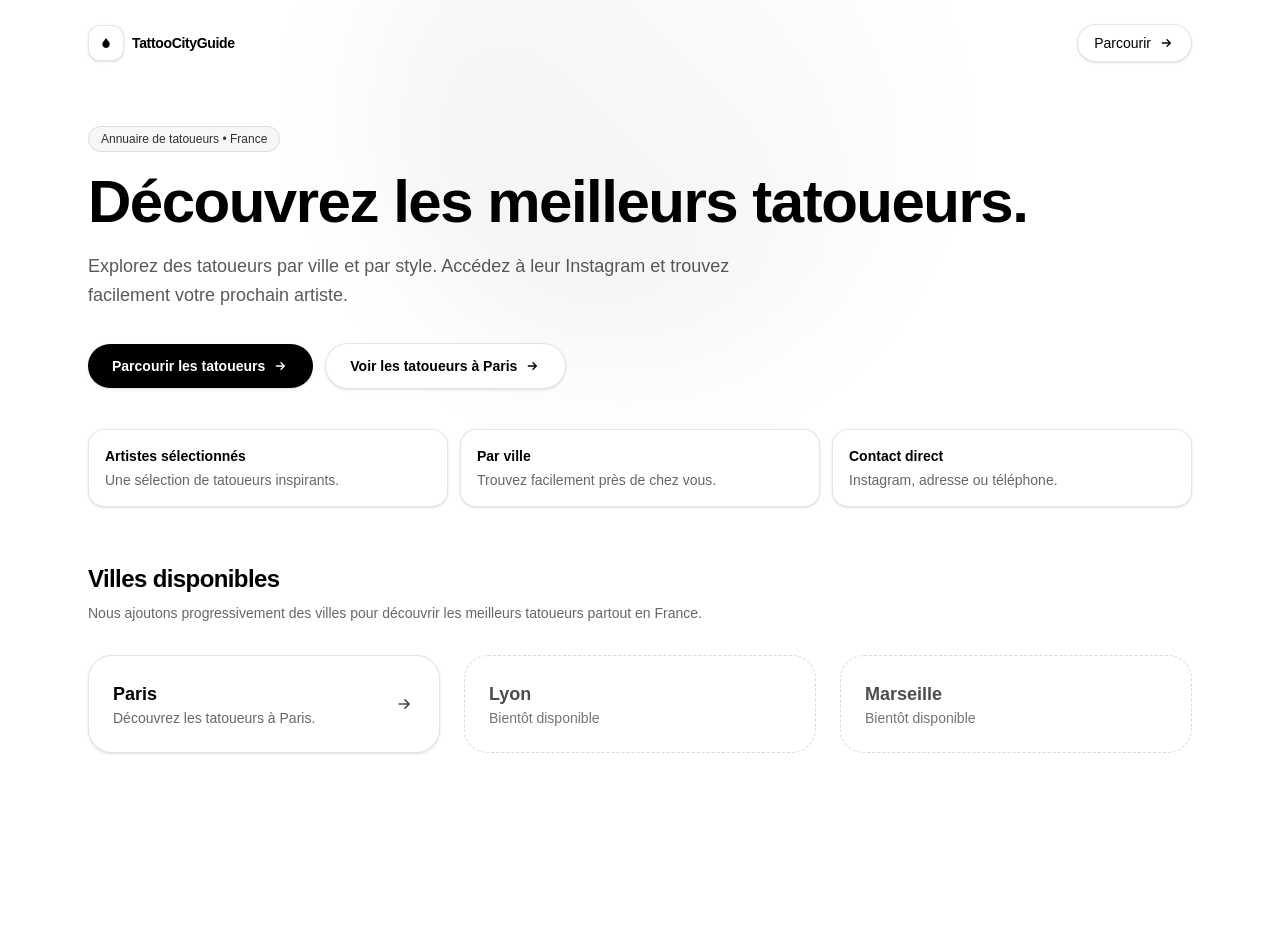
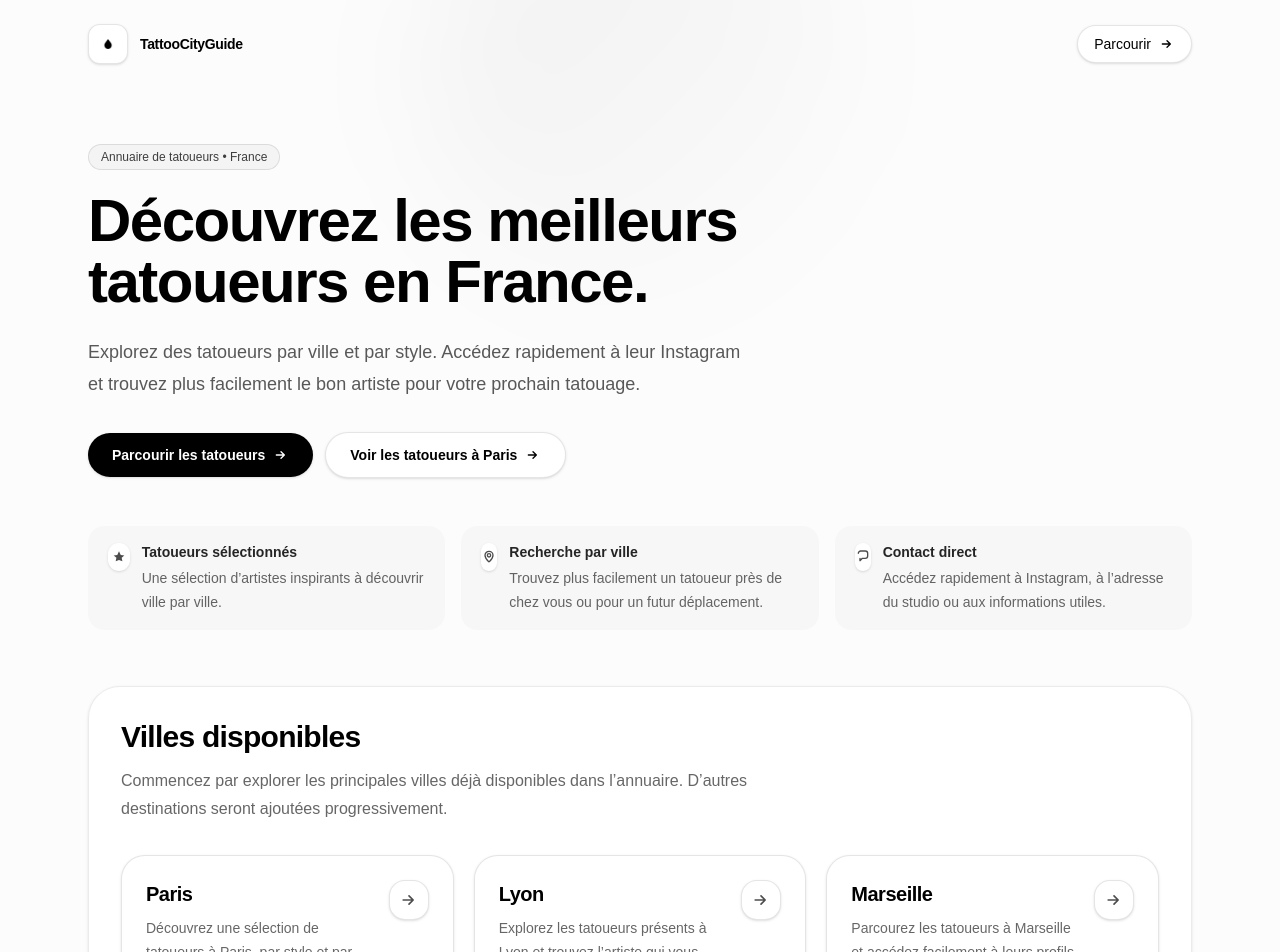
Before and after one commit to tattoo-directory/web, a Next.js app: page / in a window 1280 px wide. Shown: the top 952 px of the page. Before the commit the page ends 833 px from the top, so only its background shows below. Built offline with nearby package versions, Linux system fonts and the light colour scheme.

Commit message:
Deploy latest changes

```diff
--- a/app/page.tsx
+++ b/app/page.tsx
@@ -15,28 +15,125 @@ function ArrowRightIcon(props: React.SVGProps<SVGSVGElement>) {
   );
 }
 
+function StarIcon(props: React.SVGProps<SVGSVGElement>) {
+  return (
+    <svg viewBox="0 0 24 24" fill="none" {...props}>
+      <path
+        d="M12 3.5 14.6 9l5.4.6-4 3.7 1.1 5.2L12 16.6 7 18.5l1.1-5.2-4-3.7L9.4 9 12 3.5Z"
+        fill="currentColor"
+      />
+    </svg>
+  );
+}
+
+function MapPinIcon(props: React.SVGProps<SVGSVGElement>) {
+  return (
+    <svg viewBox="0 0 24 24" fill="none" {...props}>
+      <path
+        d="M12 3.5a6 6 0 0 0-6 6c0 3.9 3.6 7.7 5.2 9.2.4.4 1.1.4 1.6 0C14.4 17.2 18 13.4 18 9.5a6 6 0 0 0-6-6Z"
+        stroke="currentColor"
+        strokeWidth="2"
+      />
+      <circle cx="12" cy="9.5" r="2.5" stroke="currentColor" strokeWidth="2" />
+    </svg>
+  );
+}
+
+function ChatBubbleIcon(props: React.SVGProps<SVGSVGElement>) {
+  return (
+    <svg viewBox="0 0 24 24" fill="none" {...props}>
+      <path
+        d="M5 6.5A3.5 3.5 0 0 1 8.5 3h7A3.5 3.5 0 0 1 19 6.5v4A3.5 3.5 0 0 1 15.5 14H11l-3.5 3.5V14"
+        stroke="currentColor"
+        strokeWidth="2"
+        strokeLinecap="round"
+        strokeLinejoin="round"
+      />
+    </svg>
+  );
+}
+
 function Badge({ children }: { children: React.ReactNode }) {
   return (
-    <span className="inline-flex items-center rounded-full border border-black/10 bg-black/3 px-3 py-1 text-xs font-medium text-black/80">
+    <span className="inline-flex items-center rounded-full border border-black/10 bg-black/[0.03] px-3 py-1 text-xs font-medium text-black/75">
       {children}
     </span>
   );
 }
 
+function FeatureCard({
+  title,
+  description,
+  icon,
+}: {
+  title: string;
+  description: string;
+  icon: React.ReactNode;
+}) {
+  return (
+    <div className="rounded-2xl bg-black/[0.02] px-4 py-3 sm:px-5 sm:py-4">
+      <div className="flex items-start gap-3">
+        <div className="mt-[1px] grid h-7 w-7 place-items-center rounded-full bg-white text-black/70 shadow-sm">
+          {icon}
+        </div>
+        <div>
+          <div className="text-sm font-semibold text-black/85">{title}</div>
+          <div className="mt-1 text-sm leading-6 text-black/60">
+            {description}
+          </div>
+        </div>
+      </div>
+    </div>
+  );
+}
+
+function CityCard({
+  href,
+  name,
+  description,
+}: {
+  href: string;
+  name: string;
+  description: string;
+}) {
+  return (
+    <Link
+      href={href}
+      className="group rounded-3xl border border-black/10 bg-white p-6 shadow-sm transition hover:-translate-y-0.5 hover:shadow-md"
+    >
+      <div className="flex items-start justify-between gap-4">
+        <div>
+          <div className="text-xl font-semibold tracking-tight">{name}</div>
+          <p className="mt-2 text-sm leading-6 text-black/60">{description}</p>
+        </div>
+
+        <div className="grid h-10 w-10 shrink-0 place-items-center rounded-2xl border border-black/10 bg-white shadow-sm">
+          <ArrowRightIcon className="h-5 w-5 text-black/70 transition group-hover:translate-x-0.5" />
+        </div>
+      </div>
+    </Link>
+  );
+}
+
 export default function HomePage() {
   return (
-    <main className="min-h-screen bg-white text-black">
-      {/* Décor */}
+    <main className="min-h-screen bg-[#fcfcfc] text-black">
+      {/* Décor léger */}
       <div className="pointer-events-none absolute inset-0 overflow-hidden">
-        <div className="absolute -top-40 left-1/2 h-[520px] w-[520px] -translate-x-1/2 rounded-full bg-linear-to-tr from-black/6 via-black/3 to-transparent blur-3xl" />
+        <div className="absolute -top-32 left-1/2 h-[420px] w-[420px] -translate-x-1/2 rounded-full bg-gradient-to-br from-black/[0.05] via-black/[0.025] to-transparent blur-3xl" />
       </div>
 
       <div className="relative">
         {/* Header */}
         <header className="mx-auto flex max-w-6xl items-center justify-between px-6 py-6">
-          <Link href="/" className="inline-flex items-center gap-2">
-          <div className="grid h-9 w-9 place-items-center rounded-xl border border-black/10 bg-white shadow-sm">
-      <Image src="/favicon.png" alt="TattooCityGuide" width={20} height={20} />
+          <Link href="/" className="inline-flex items-center gap-3">
+            <div className="grid h-10 w-10 place-items-center rounded-xl border border-black/10 bg-white shadow-sm">
+              <Image
+                src="/favicon.png"
+                alt="TattooCityGuide"
+                width={20}
+                height={20}
+              />
             </div>
             <span className="text-sm font-semibold tracking-tight">
               TattooCityGuide
@@ -45,7 +142,7 @@ export default function HomePage() {
 
           <Link
             href="/france"
-            className="inline-flex items-center gap-2 rounded-full border border-black/10 bg-white px-4 py-2 text-sm font-medium shadow-sm hover:shadow transition"
+            className="inline-flex items-center gap-2 rounded-full border border-black/10 bg-white px-4 py-2 text-sm font-medium shadow-sm transition hover:shadow-md"
           >
             Parcourir
             <ArrowRightIcon className="h-4 w-4" />
@@ -53,24 +150,24 @@ export default function HomePage() {
         </header>
 
         {/* Hero */}
-        <section className="mx-auto max-w-6xl px-6 pt-10 pb-14">
-          <div className="grid gap-10 md:grid-cols-12 md:items-center">
-            <div className="md:col-span-7 md:col-start-1 md:col-end-13">
+        <section className="mx-auto max-w-6xl px-6 pb-14 pt-10 sm:pt-14">
+          <div className="max-w-4xl">
             <Badge>Annuaire de tatoueurs • France</Badge>
 
-              <h1 className="mt-5 text-4xl font-semibold tracking-tight sm:text-5xl md:text-6xl">
-                Découvrez les meilleurs tatoueurs.
+            <h1 className="mt-5 max-w-4xl text-4xl font-semibold tracking-tight sm:text-5xl md:text-6xl md:leading-[1.02]">
+              Découvrez les meilleurs tatoueurs en France.
             </h1>
 
-              <p className="mt-5 max-w-2xl text-base leading-relaxed text-black/65 sm:text-lg">
-                Explorez des tatoueurs par ville et par style. Accédez à leur
-                Instagram et trouvez facilement votre prochain artiste.
+            <p className="mt-6 max-w-2xl text-base leading-8 text-black/65 sm:text-lg">
+              Explorez des tatoueurs par ville et par style. Accédez rapidement
+              à leur Instagram et trouvez plus facilement le bon artiste pour
+              votre prochain tatouage.
             </p>
 
-              <div className="mt-8 flex flex-col gap-3 sm:flex-row sm:items-center">
+            <div className="mt-8 flex flex-col gap-3 sm:flex-row sm:flex-wrap sm:items-center">
               <Link
                 href="/france"
-                  className="inline-flex items-center justify-center gap-2 rounded-full bg-black px-6 py-3 text-sm font-semibold text-white shadow-sm hover:opacity-90 transition"
+                className="inline-flex items-center justify-center gap-2 rounded-full bg-black px-6 py-3 text-sm font-semibold text-white shadow-sm transition hover:opacity-90"
               >
                 Parcourir les tatoueurs
                 <ArrowRightIcon className="h-4 w-4 text-white" />
@@ -78,79 +175,67 @@ export default function HomePage() {
 
               <Link
                 href="/france/paris"
-                  className="inline-flex items-center justify-center gap-2 rounded-full border border-black/10 bg-white px-6 py-3 text-sm font-semibold text-black shadow-sm hover:shadow transition"
+                className="inline-flex items-center justify-center gap-2 rounded-full border border-black/10 bg-white px-6 py-3 text-sm font-semibold text-black shadow-sm transition hover:shadow-md"
               >
                 Voir les tatoueurs à Paris
                 <ArrowRightIcon className="h-4 w-4" />
               </Link>
             </div>
+          </div>
 
           {/* Avantages */}
-              <div className="mt-10 grid gap-3 sm:grid-cols-3">
-                <div className="rounded-2xl border border-black/10 bg-white p-4 shadow-sm">
-                  <div className="text-sm font-semibold">Artistes sélectionnés</div>
-                  <div className="mt-1 text-sm text-black/60">
-                    Une sélection de tatoueurs inspirants.
-                  </div>
-                </div>
-
-                <div className="rounded-2xl border border-black/10 bg-white p-4 shadow-sm">
-                  <div className="text-sm font-semibold">Par ville</div>
-                  <div className="mt-1 text-sm text-black/60">
-                    Trouvez facilement près de chez vous.
-                  </div>
-                </div>
-
-                <div className="rounded-2xl border border-black/10 bg-white p-4 shadow-sm">
-                  <div className="text-sm font-semibold">Contact direct</div>
-                  <div className="mt-1 text-sm text-black/60">
-                    Instagram, adresse ou téléphone.
-                  </div>
-                </div>
-              </div>
-            </div>
+          <div className="mt-12 grid gap-4 sm:grid-cols-2 lg:grid-cols-3">
+            <FeatureCard
+              title="Tatoueurs sélectionnés"
+              description="Une sélection d’artistes inspirants à découvrir ville par ville."
+              icon={<StarIcon className="h-4 w-4" />}
+            />
+            <FeatureCard
+              title="Recherche par ville"
+              description="Trouvez plus facilement un tatoueur près de chez vous ou pour un futur déplacement."
+              icon={<MapPinIcon className="h-4 w-4" />}
+            />
+            <FeatureCard
+              title="Contact direct"
+              description="Accédez rapidement à Instagram, à l’adresse du studio ou aux informations utiles."
+              icon={<ChatBubbleIcon className="h-4 w-4" />}
+            />
           </div>
         </section>
 
-        {/* Villes disponibles */}
+        {/* Villes */}
         <section className="mx-auto max-w-6xl px-6 pb-20">
-          <h2 className="text-2xl font-semibold tracking-tight">
+          <div className="rounded-[2rem] border border-black/8 bg-white/80 p-6 shadow-sm backdrop-blur-sm sm:p-8">
+            <div className="max-w-2xl">
+              <h2 className="text-2xl font-semibold tracking-tight sm:text-3xl">
                 Villes disponibles
               </h2>
 
-          <p className="mt-2 max-w-2xl text-sm text-black/60">
-            Nous ajoutons progressivement des villes pour découvrir les meilleurs
-            tatoueurs partout en France.
-          </p>
-
-          <div className="mt-8 grid grid-cols-1 gap-6 sm:grid-cols-2 lg:grid-cols-3">
-            {/* Paris */}
-            <Link
-              href="/france/paris"
-              className="group rounded-3xl border border-black/10 bg-white p-6 shadow-sm transition hover:-translate-y-0.5 hover:shadow-md"
-            >
-              <div className="flex items-center justify-between">
-                <div>
-                  <div className="text-lg font-semibold">Paris</div>
-                  <p className="text-sm text-black/60">
-                    Découvrez les tatoueurs à Paris.
+              <p className="mt-3 text-sm leading-7 text-black/60 sm:text-base">
+                Commencez par explorer les principales villes déjà disponibles
+                dans l’annuaire. D’autres destinations seront ajoutées
+                progressivement.
               </p>
             </div>
 
-                <ArrowRightIcon className="h-5 w-5 text-black/70 group-hover:translate-x-1 transition" />
-              </div>
-            </Link>
+            <div className="mt-8 grid grid-cols-1 gap-5 md:grid-cols-2 xl:grid-cols-3">
+              <CityCard
+                href="/france/paris"
+                name="Paris"
+                description="Découvrez une sélection de tatoueurs à Paris, par style et par univers."
+              />
 
-            {/* Lyon */}
-            <div className="rounded-3xl border border-dashed border-black/15 bg-white p-6">
-              <div className="text-lg font-semibold text-black/70">Lyon</div>
-              <p className="text-sm text-black/55">Bientôt disponible</p>
-            </div>
+              <CityCard
+                href="/france/lyon"
+                name="Lyon"
+                description="Explorez les tatoueurs présents à Lyon et trouvez l’artiste qui vous correspond."
+              />
 
-            {/* Marseille */}
-            <div className="rounded-3xl border border-dashed border-black/15 bg-white p-6">
-              <div className="text-lg font-semibold text-black/70">Marseille</div>
-              <p className="text-sm text-black/55">Bientôt disponible</p>
+              <CityCard
+                href="/france/marseille"
+                name="Marseille"
+                description="Parcourez les tatoueurs à Marseille et accédez facilement à leurs profils."
+              />
             </div>
           </div>
         </section>
```
Also changed, not shown: app/api/sync-ig-posts/route.ts (+82 -35 lines), app/france/[city]/page.tsx (+58 -44 lines), app/france/page.tsx (+7 -44 lines). Lines whose indentation alone changed are shown as unchanged.
